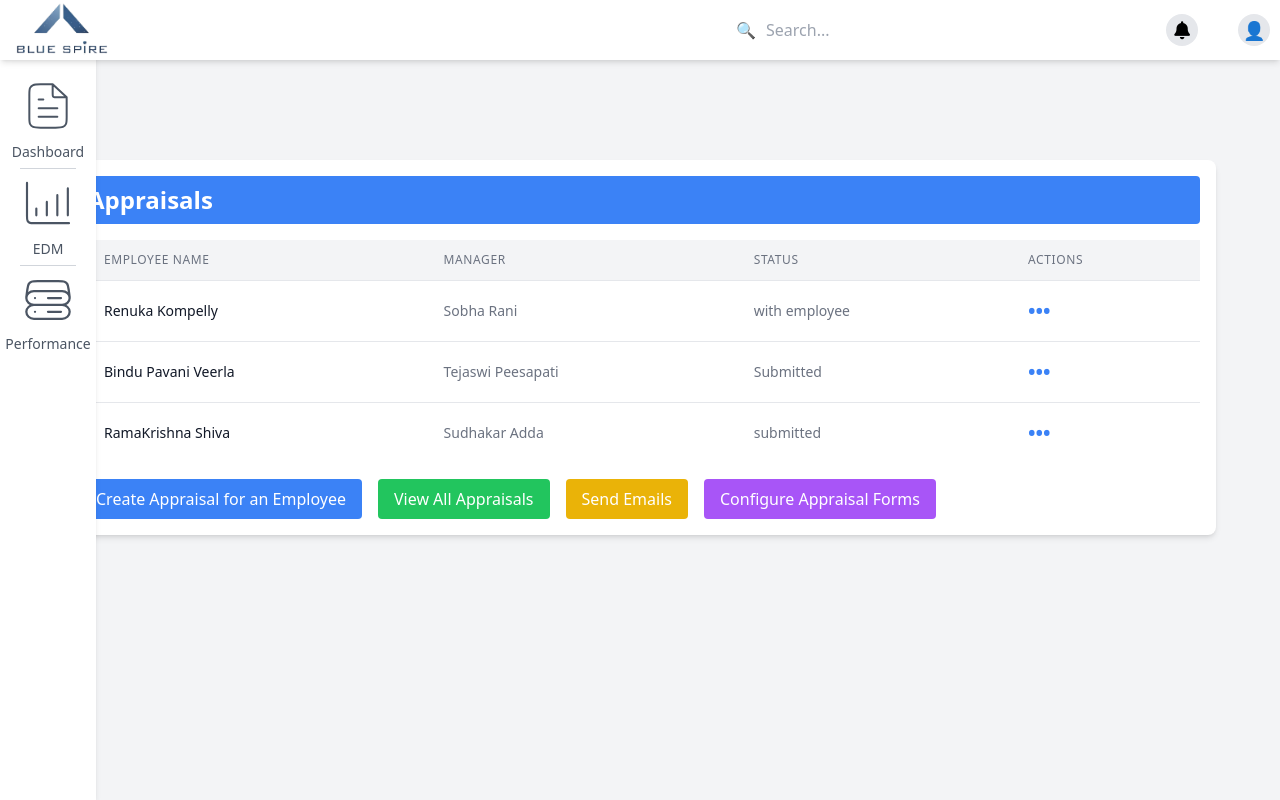
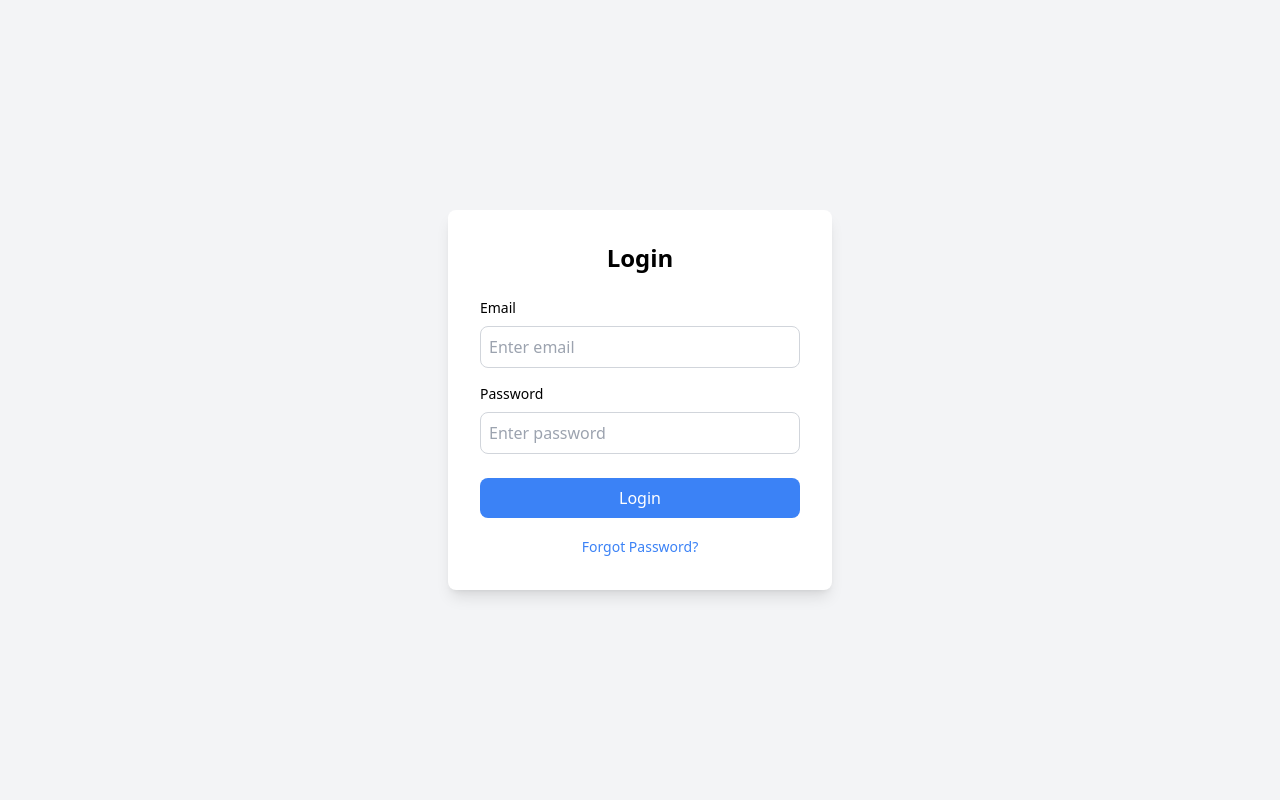
Before and after one commit to Shadowarcher0210/Appraisal_Portal, a React (Create React App) app in the folder Frontend/: page / in a window 1280 px wide. Built offline with nearby package versions, Linux system fonts and the light colour scheme.

Commit message:
Login added

```diff
--- a/Frontend/src/App.js
+++ b/Frontend/src/App.js
@@ -13,6 +13,8 @@ import empDataManagement from './components/employee/empDataManagement.js';
 import empPerformance from './components/employee/empPerformance.js';
 import Profile from './components/Profile.js';
 import empView from './components/employee/empView.js';
+import ForgotPassword from './components/ForgotPassword.js';
+import ResetPassword from './components/ResetPassword.js';
 
 const App = () => {
   const location = useLocation();
@@ -23,9 +25,11 @@ const App = () => {
         {location.pathname !== "/" &&<Header />}
 
         <Routes>
-        <Route path='/login' element={<Login/>}/>
-        <Route path='/profile' element={<Profile/>}/>
-          <Route path="/" element={<Homelandingpage />} />
+         <Route path='/' element={<Login/>}/>
+         <Route path='/profile' element={<Profile/>}/>
+         <Route path='/forgotpassword' element={<ForgotPassword/>}/>
+         <Route path='/resetPassword/:id/:token' element={<ResetPassword/>}/>
+          <Route path="/home" element={<Homelandingpage />} />
           <Route path="/viewallappraisals" element={<Viewallappraisals />} />
           <Route path="/empdata" element={<EmployeeDataManagement />} />
           <Route path = "/performance" element={<PerformancePage/>}/>
--- a/Frontend/src/components/Leftnavbar.js
+++ b/Frontend/src/components/Leftnavbar.js
@@ -8,7 +8,7 @@ const Leftnavbar = () => {
     <div className="fixed top-0 left-0 w-24 bg-white h-[calc(100vh)] shadow-md flex flex-col items-center py-4 pt-20">
 
       {/* Dashboard Icon */}
-      <div className="nav-item flex flex-col items-center justify-center w-full h-20 group cursor-pointer" onClick={() => navigate('/')}>
+      <div className="nav-item flex flex-col items-center justify-center w-full h-20 group cursor-pointer" onClick={() => navigate('/home')}>
         <div className="w-14 h-14 flex items-center justify-center text-gray-600 group-hover:text-blue-600 transition-colors duration-300">
           <svg width="64" height="60" viewBox="0 0 56 52" fill="none" xmlns="http://www.w3.org/2000/svg">
             <path d="M32.6666 4.9173V13.8668C32.6666 15.0802 32.6666 15.687 32.921 16.1504C33.1447 16.5581 33.5016 16.8896 33.9407 17.0973C34.4398 17.3335 35.0932 17.3335 36.4 17.3335H46.0379M37.3333 28.1666H18.6666M37.3333 36.8333H18.6666M23.3333 19.5H18.6666M32.6666 4.33331H20.5333C16.6129 4.33331 14.6528 4.33331 13.1554 5.04177C11.8382 5.66495 10.7674 6.65932 10.0963 7.88237C9.33331 9.2728 9.33331 11.093 9.33331 14.7333V37.2666C9.33331 40.907 9.33331 42.7272 10.0963 44.1176C10.7674 45.3406 11.8382 46.335 13.1554 46.9582C14.6528 47.6666 16.6129 47.6666 20.5333 47.6666H35.4666C39.387 47.6666 41.3472 47.6666 42.8446 46.9582C44.1617 46.335 45.2326 45.3406 45.9037 44.1176C46.6666 42.7272 46.6666 40.907 46.6666 37.2666V17.3333L32.6666 4.33331Z" stroke="currentColor" strokeWidth="2" strokeLinecap="round" strokeLinejoin="round"/>
--- a/Frontend/src/components/Login.js
+++ b/Frontend/src/components/Login.js
@@ -24,7 +24,7 @@ const Login = () => {
       localStorage.setItem('token', response.data.token);
 
       // Redirect to dashboard after successful login
-      navigate('/dashboard');
+      navigate('/home');
     }
     catch (error) {
       // Display error message if login fails
--- a/Frontend/src/components/ResetPassword.js
+++ b/Frontend/src/components/ResetPassword.js
@@ -5,17 +5,18 @@ import axios from 'axios';
 const ResetPassword = () => {
   const [password, setPassword] = useState('');
   const navigate = useNavigate();
-  const {id,token} = useParams();
+  const { id, token } = useParams();
 
   const handleSubmit = async (e) => {
     e.preventDefault();
+    console.log(id, token); // Check if params are being populated correctly
     try {
-      const response = await axios.post(`http://localhost:3000/auth/resetPassword/${id}/${token}`, { password });
+      const response = await axios.post(`http://localhost:3003/auth/resetPassword/${id}/${token}`, { password });
       localStorage.setItem('token', response.data.token);
       navigate('/');
     }
     catch (error) {
-      console.error('Error sending forgot password request', error);
+      console.error('Error:', error.response ? error.response.data : error.message);
     }
   };
 
@@ -50,4 +51,4 @@ const ResetPassword = () => {
   );
 };
 
-export default ResetPassword ;
+export default ResetPassword;
```
Also changed, not shown: 1 other file (tests, documents, lock files or other folders).
